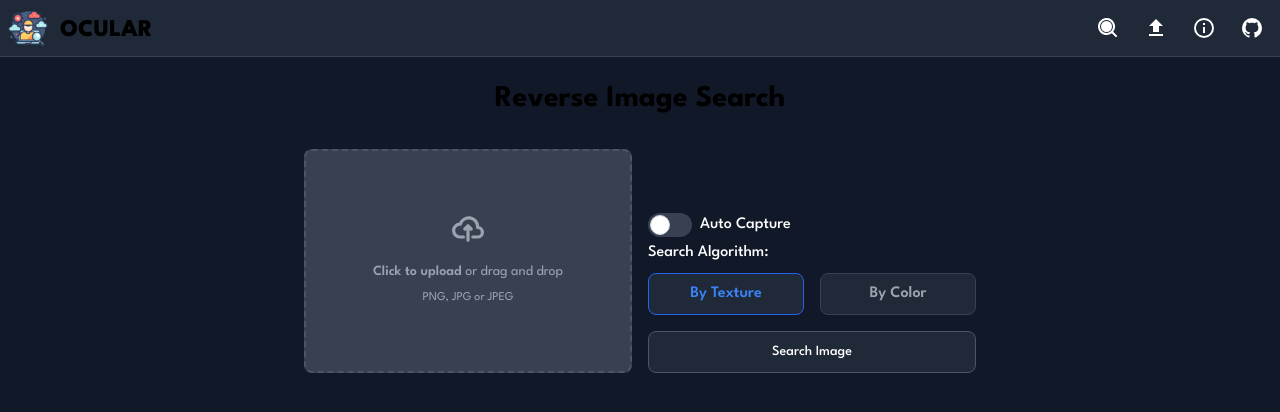
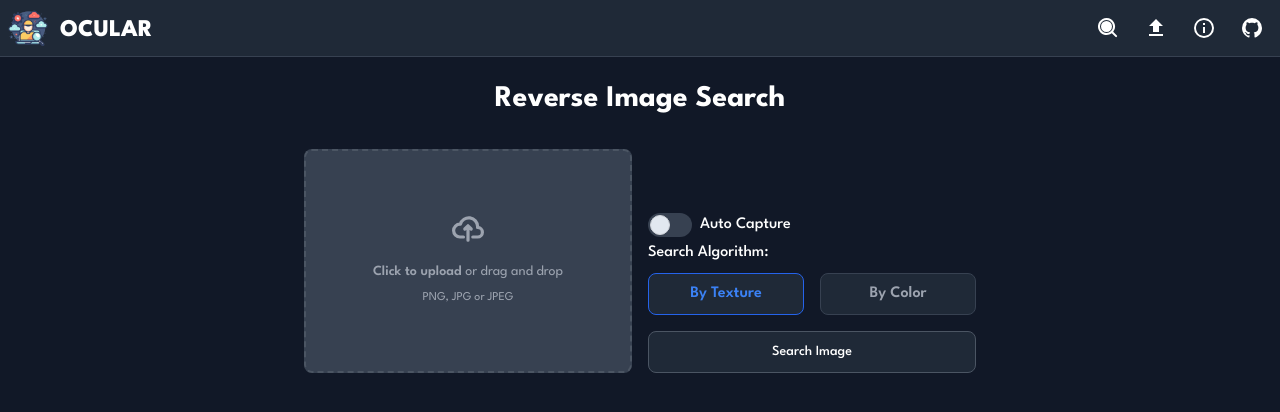
Before and after one commit to DhafinFawwaz/Algeo02-22043, a Next.js app in the folder src/client/: page / in a window 1280 px wide. Shown: the top 412 px of the page. Built offline with nearby package versions, Linux system fonts and the light colour scheme.

Commit message:
style: Handle light mode

```diff
--- a/src/client/app/about/page.tsx
+++ b/src/client/app/about/page.tsx
@@ -7,7 +7,7 @@ export default function Home() {
     <main className="pb-16 lg:pt-16 lg:pb-24">
       <div className='flex justify-between px-4 mx-auto max-w-screen-xl'>
         <article className='mx-auto w-full max-w-2xl format format-sm sm:format-base lg:format-lg format-blue dark:format-invert'>
-          <h1 className='font-bold text-3xl text-center mb-8'>About</h1>
+          <h1 className='text-slate-950 dark:text-white font-bold text-3xl text-center mb-8'>About</h1>
 
         </article>
       </div>
--- a/src/client/app/layout.tsx
+++ b/src/client/app/layout.tsx
@@ -19,11 +19,11 @@ export default function RootLayout({
 
   return (
     <html lang="en" className='dark'>
-      <body className={`${leagueSpartan.className} bg-white dark:bg-gray-900 `}>
-          <header className="p-2 not-format flex justify-between bg-slate-200 dark:bg-gray-800 border-b border-gray-700">
+      <body className={`${leagueSpartan.className} bg-slate-200 dark:bg-gray-900 `}>
+          <header className="p-2 not-format flex justify-between bg-slate-100 dark:bg-gray-800 border-b dark:border-gray-700">
             <div className='flex gap-3'>
               <img className='sm:h-10 sm:w-10 h-7 w-7 sm:translate-y-0 translate-y-1.5' width={70} alt="" src={"/icon.png"}></img>
-              <div className='font-extrabold sm:text-2xl text-1xl sm:translate-y-1.5 translate-y-3'>
+              <div className='text-slate-950 dark:text-white font-extrabold sm:text-2xl text-1xl sm:translate-y-1.5 translate-y-3'>
                 OCULAR
               </div>
             </div>
--- a/src/client/app/page.tsx
+++ b/src/client/app/page.tsx
@@ -303,7 +303,7 @@ export default function Home() {
       <div className='flex justify-between px-4 mx-auto max-w-screen-xl'>
         <article className='mx-auto w-full max-w-2xl format format-sm sm:format-base lg:format-lg format-blue dark:format-invert'>
 
-          <h1 className='font-bold text-3xl text-center mb-8'>Reverse Image Search</h1>
+          <h1 className='font-bold text-slate-950 dark:text-white text-3xl text-center mb-8'>Reverse Image Search</h1>
           {/* Form */}
 
           <form onSubmit={onSubmit}>
@@ -417,7 +417,7 @@ export default function Home() {
                   <div className='flex items-center mb-1'>
                     <label className="relative inline-flex items-center cursor-pointer">
                       <input onChange={e => {setIsAutoCapture(!isAutoCapture);}} type="checkbox" value="" checked={isAutoCapture} className="sr-only peer"/>
-                      <div className="w-11 h-6 bg-gray-200 peer-focus:outline-none peer-focus:ring-4 peer-focus:ring-blue-300 dark:peer-focus:ring-blue-800 rounded-full peer dark:bg-gray-700 peer-checked:after:translate-x-full rtl:peer-checked:after:-translate-x-full peer-checked:after:border-white after:content-[''] after:absolute after:top-[2px] after:start-[2px] after:bg-white after:border-gray-300 after:border after:rounded-full after:h-5 after:w-5 after:transition-all dark:border-gray-600 peer-checked:bg-blue-600"></div>
+                      <div className="bg-white w-11 h-6 peer-focus:outline-none peer-focus:ring-4 peer-focus:ring-blue-300 dark:peer-focus:ring-blue-800 rounded-full peer dark:bg-gray-700 peer-checked:after:translate-x-full rtl:peer-checked:after:-translate-x-full peer-checked:after:border-white after:content-[''] after:absolute after:top-[2px] after:start-[2px] after:bg-slate-200 after:border-gray-300 after:border after:rounded-full after:h-5 after:w-5 after:transition-all dark:border-gray-600 peer-checked:bg-blue-600"></div>
                     </label>
                     <span className="mx-2 font-medium text-gray-900 dark:text-white">Auto Capture</span>
                   </div>
--- a/src/client/app/uploaddataset/page.tsx
+++ b/src/client/app/uploaddataset/page.tsx
@@ -197,7 +197,7 @@ export default function UploadDataset() {
     <main className="pb-16 lg:pt-16 lg:pb-24">
       <div className='flex justify-between px-4 mx-auto max-w-screen-xl'>
         <article className='mx-auto w-full max-w-2xl format format-sm sm:format-base lg:format-lg format-blue dark:format-invert'>
-          <h1 className='font-bold text-3xl text-center mb-8'>Upload Dataset</h1>
+          <h1 className='text-slate-950 dark:text-white font-bold text-3xl text-center mb-8'>Upload Dataset</h1>
           {/* Form */}
 
           <form onSubmit={onSubmit}>
--- a/src/client/tailwind.config.ts
+++ b/src/client/tailwind.config.ts
@@ -1,4 +1,5 @@
 import type { Config } from 'tailwindcss'
+import colors from 'tailwindcss/colors'
 
 const config: Config = {
   content: [
```
